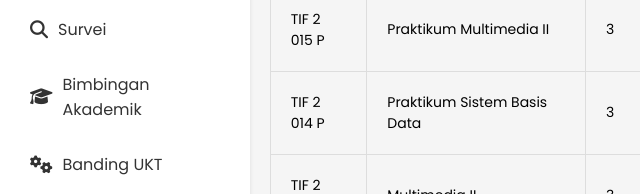
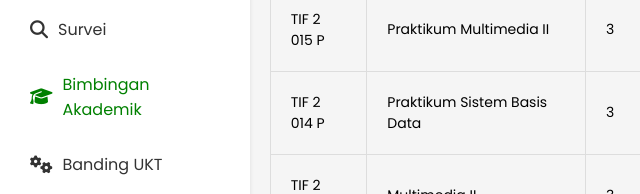
Before and after one commit to Hizkia178/bimbingan_akademik, a plain HTML site: page bimbingan_akademik.html in a window 1280 px wide. Shown: the part 511-705 px from the top of the page, 0-640 px from the left. Drawn offline with Linux system fonts and the light colour scheme.

Commit message:
Update bimbingan_akademik.html

```diff
--- a/bimbingan_akademik.html
+++ b/bimbingan_akademik.html
@@ -46,7 +46,7 @@
                 <li><a href="#"><i class="fa fa-book"></i> Jadwal Ujian</a></li>
                 <li><a href="#"><i class="fa fa-file"></i> Informasi KHS</a></li>
                 <li><a href="#"><i class="fa fa-search"></i> Survei</a></li>
-                <li><a href="#"><i class="fa fa-graduation-cap"></i> Bimbingan Akademik</a></li>
+                <li><a href="#" style='color: green;'><i class="fa fa-graduation-cap"></i> Bimbingan Akademik</a></li>
                 <li><a href="#"><i class="fa fa-cogs"></i> Banding UKT</a></li>
                 <li><a href="#"><i class="fa fa-graduation-cap"></i> Wisuda</a></li>
                 <li><a href="#"><i class="fa fa-users"></i> Aktivitas Mahasiswa</a></li>
```
